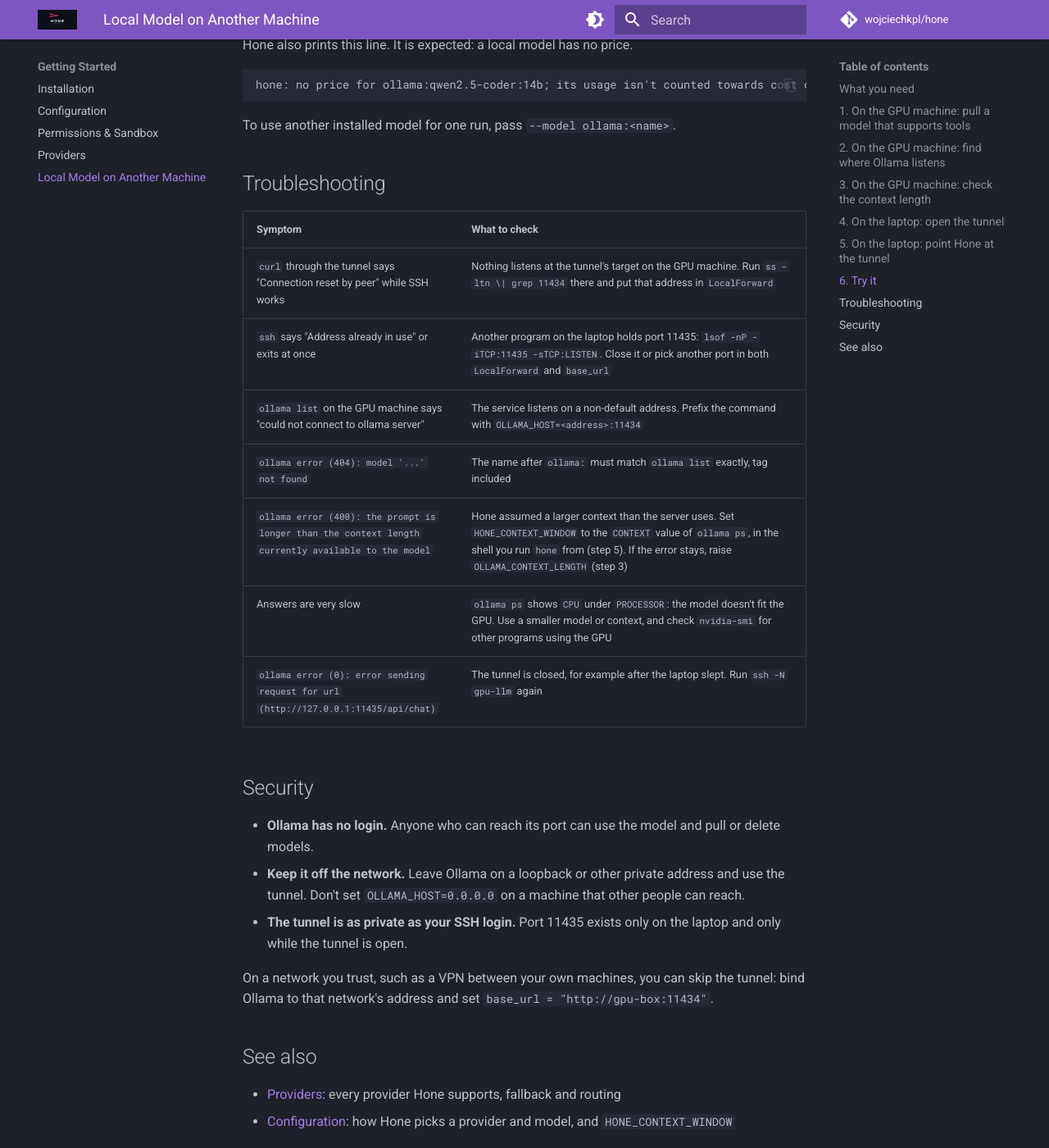
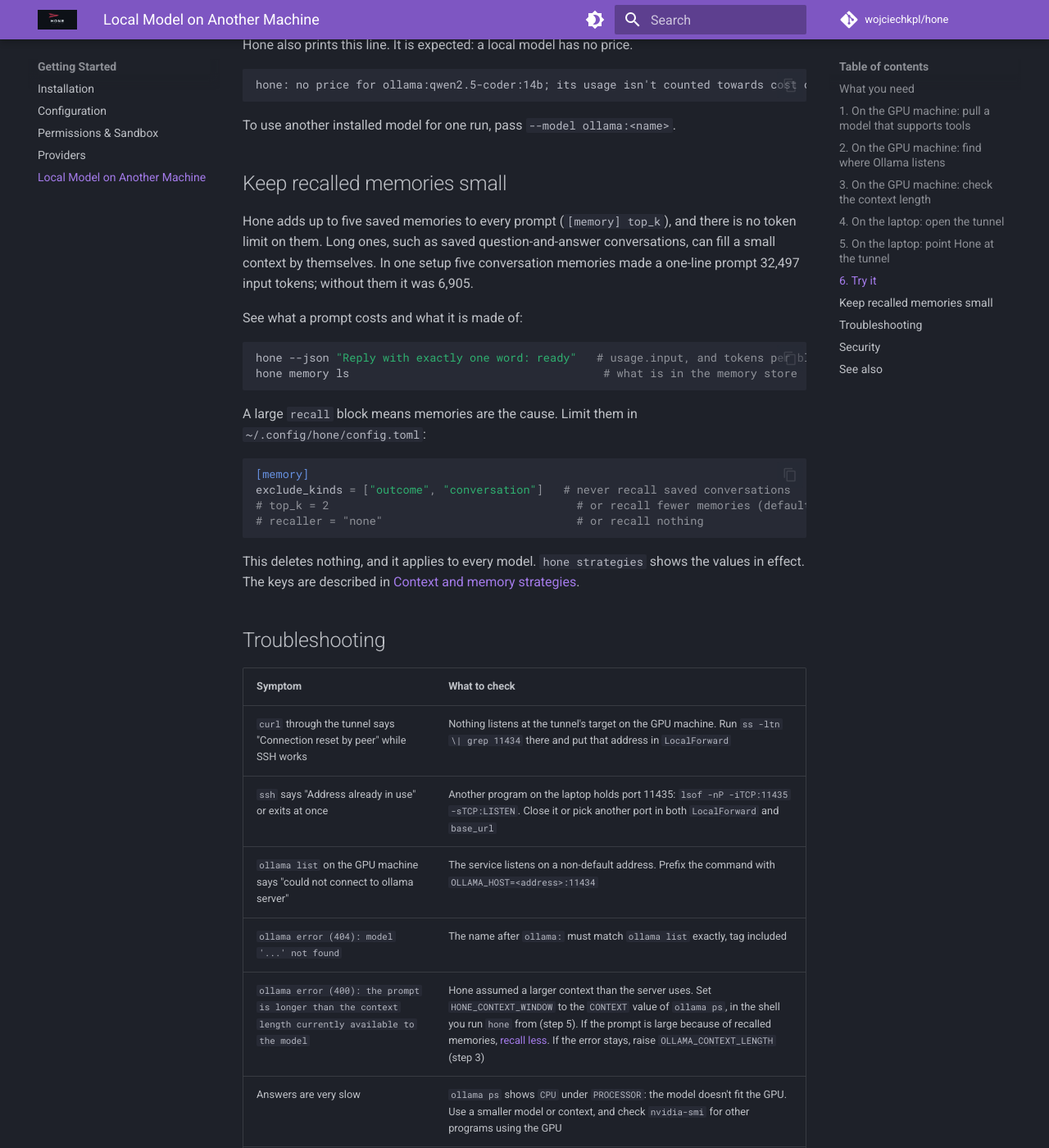
Before and after one commit to wojciechkpl/hone, an MkDocs documentation site: the page built from docs/tutorials/local-model-remote-gpu.md, in a window 1280 px wide and 1400 px high, scrolled down 3828 px. Shown: the whole window at 82% size. Built offline with MkDocs 1.6.1 and Material for MkDocs 9.7.7, drawn with Linux system fonts in a browser that asks for light colours; comment, search, counter and statistics services are not loaded; some of the changed text lies outside the part shown.

Commit message:
docs(tutorials): how to keep recalled memories small for a local model
Hone adds up to five saved memories to every prompt with no token limit,
which can fill a small context. A new section shows how to see what a
prompt is made of and how to limit recall with the [memory] keys; the
troubleshooting row for the 400 error and step 3 point to it.

````diff
--- a/docs/tutorials/local-model-remote-gpu.md
+++ b/docs/tutorials/local-model-remote-gpu.md
@@ -69,7 +69,8 @@ also cut the prompt short without saying so).
   is too small. Use 32k or more.
 - **In a project with saved memories Hone sends much more,** because it adds recalled
   memories. One project sent 29,358 input tokens for a one-line prompt with a 32,768
-  window. A larger context leaves more room for the work itself.
+  window. A larger context leaves more room for the work itself, and so does
+  [recalling less](#keep-recalled-memories-small).
 
 Load the model once and read the `CONTEXT` column:
 
@@ -188,6 +189,34 @@ hone: no price for ollama:qwen2.5-coder:14b; its usage isn't counted towards cos
 
 To use another installed model for one run, pass `--model ollama:<name>`.
 
+## Keep recalled memories small
+
+Hone adds up to five saved memories to every prompt (`[memory] top_k`), and there is no
+token limit on them. Long ones, such as saved question-and-answer conversations, can fill
+a small context by themselves. In one setup five conversation memories made a one-line
+prompt 32,497 input tokens; without them it was 6,905.
+
+See what a prompt costs and what it is made of:
+
+```bash
+hone --json "Reply with exactly one word: ready"   # usage.input, and tokens per block under "context"
+hone memory ls                                      # what is in the memory store
+```
+
+A large `recall` block means memories are the cause. Limit them in
+`~/.config/hone/config.toml`:
+
+```toml
+[memory]
+exclude_kinds = ["outcome", "conversation"]   # never recall saved conversations
+# top_k = 2                                     # or recall fewer memories (default 5)
+# recaller = "none"                             # or recall nothing
+```
+
+This deletes nothing, and it applies to every model. `hone strategies` shows the values in
+effect. The keys are described in
+[Context and memory strategies](../configuration.md#context-and-memory-strategies).
+
 ## Troubleshooting
 
 | Symptom | What to check |
@@ -196,7 +225,7 @@ To use another installed model for one run, pass `--model ollama:<name>`.
 | `ssh` says "Address already in use" or exits at once | Another program on the laptop holds port 11435: `lsof -nP -iTCP:11435 -sTCP:LISTEN`. Close it or pick another port in both `LocalForward` and `base_url` |
 | `ollama list` on the GPU machine says "could not connect to ollama server" | The service listens on a non-default address. Prefix the command with `OLLAMA_HOST=<address>:11434` |
 | `ollama error (404): model '...' not found` | The name after `ollama:` must match `ollama list` exactly, tag included |
-| `ollama error (400): the prompt is longer than the context length currently available to the model` | Hone assumed a larger context than the server uses. Set `HONE_CONTEXT_WINDOW` to the `CONTEXT` value of `ollama ps`, in the shell you run `hone` from (step 5). If the error stays, raise `OLLAMA_CONTEXT_LENGTH` (step 3) |
+| `ollama error (400): the prompt is longer than the context length currently available to the model` | Hone assumed a larger context than the server uses. Set `HONE_CONTEXT_WINDOW` to the `CONTEXT` value of `ollama ps`, in the shell you run `hone` from (step 5). If the prompt is large because of recalled memories, [recall less](#keep-recalled-memories-small). If the error stays, raise `OLLAMA_CONTEXT_LENGTH` (step 3) |
 | Answers are very slow | `ollama ps` shows `CPU` under `PROCESSOR`: the model doesn't fit the GPU. Use a smaller model or context, and check `nvidia-smi` for other programs using the GPU |
 | `ollama error (0): error sending request for url (http://127.0.0.1:11435/api/chat)` | The tunnel is closed, for example after the laptop slept. Run `ssh -N gpu-llm` again |
 
````
